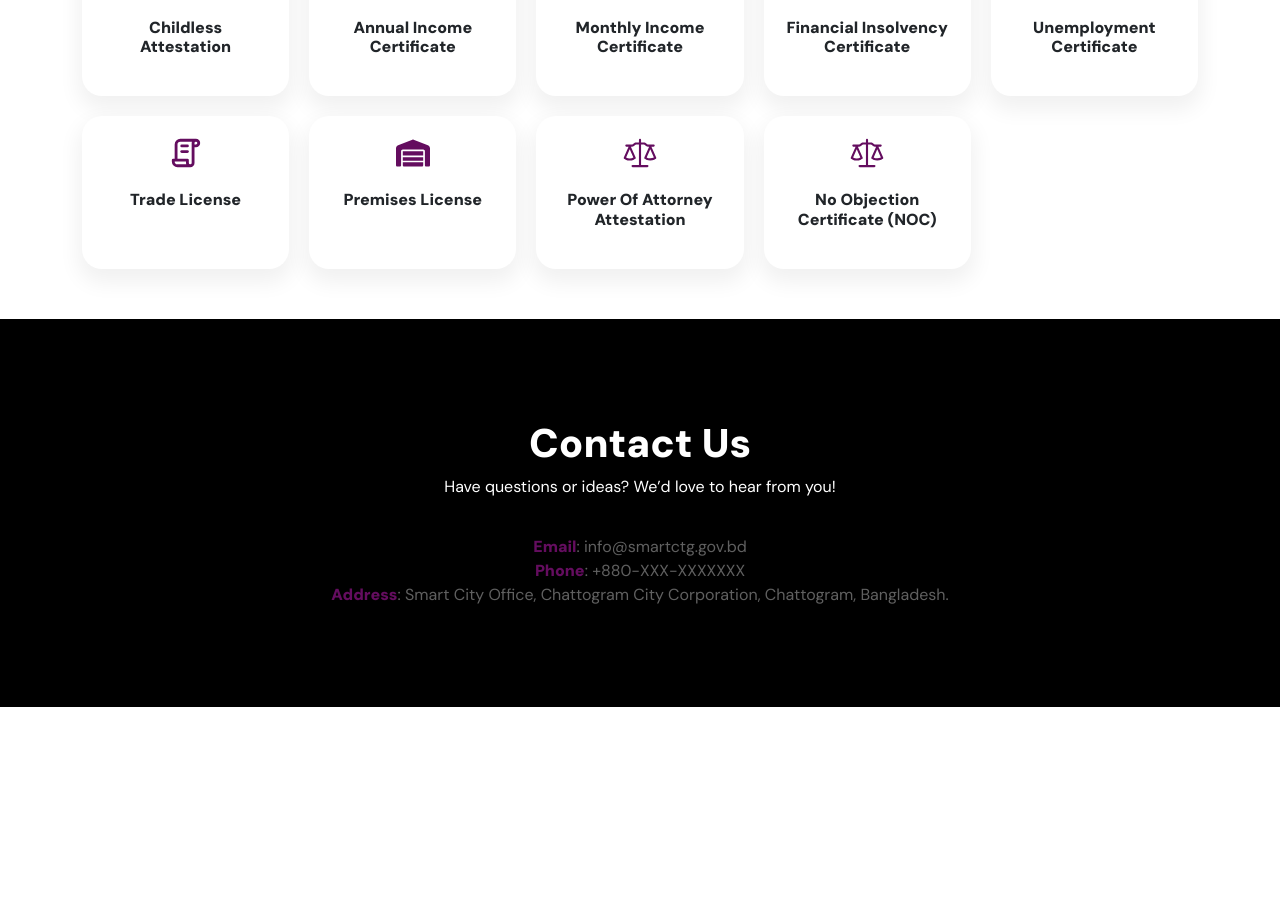
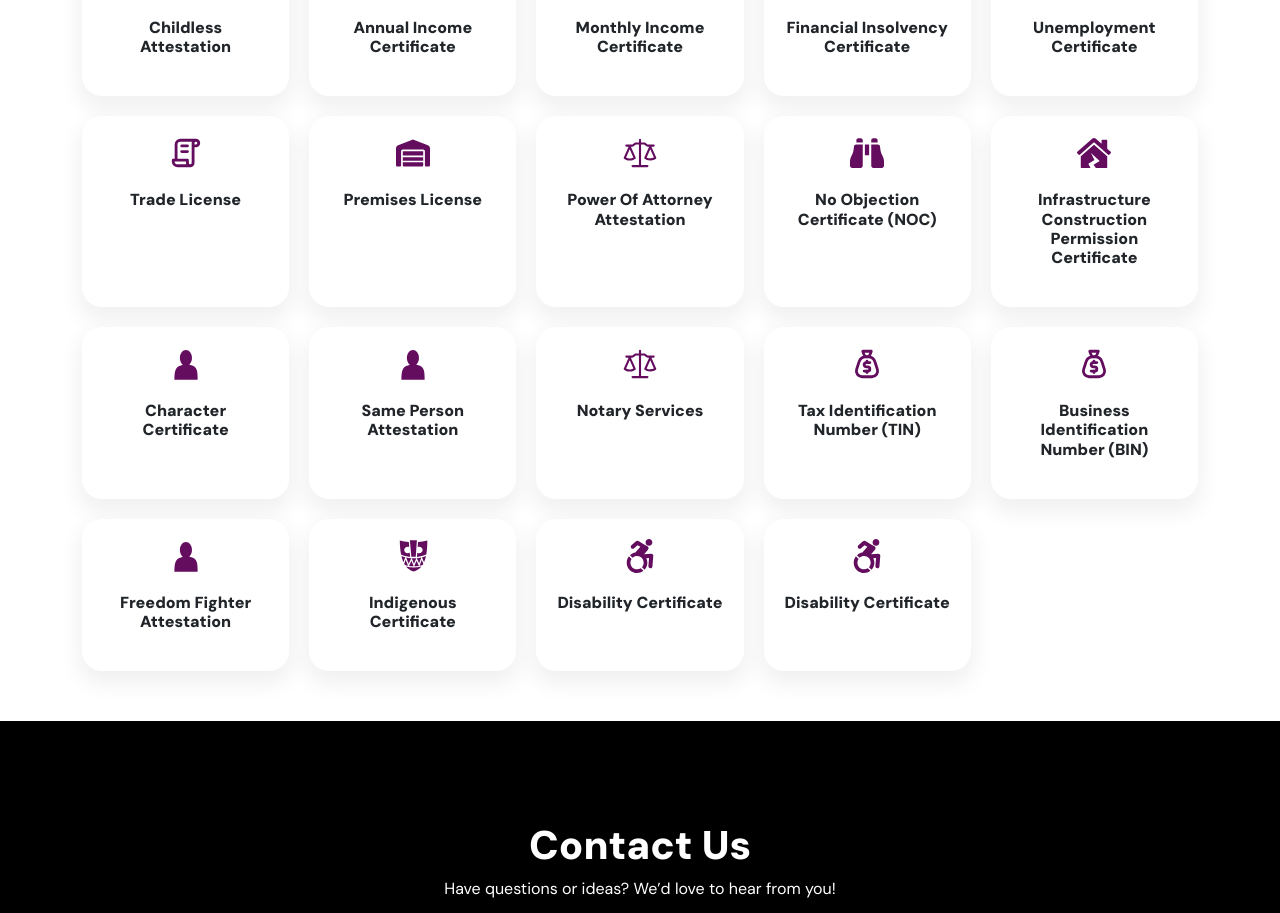
Before and after one commit to Maptaul/Shapla_OSS, a Next.js app: page /e-services in a window 1280 px wide. Shown: the part 1275-2188 px from the top of the page. Before the commit the page ends 1982 px from the top, so only its background shows below. Built offline with nearby package versions, Linux system fonts and the light colour scheme.

Commit message:
ward add

```diff
--- a/src/constants/e-services.tsx
+++ b/src/constants/e-services.tsx
@@ -1,12 +1,28 @@
-import { FaFileAlt, FaCreditCard, FaMoneyCheckAlt } from "react-icons/fa";
-import { FaFileInvoiceDollar, FaIdCard, FaWarehouse } from "react-icons/fa6";
-import { GiBigDiamondRing } from "react-icons/gi";
+import {
+  FaFileAlt,
+  FaCreditCard,
+  FaMoneyCheckAlt,
+  FaHouseDamage,
+} from "react-icons/fa";
+import {
+  FaAccessibleIcon,
+  FaBinoculars,
+  FaFileInvoiceDollar,
+  FaIdCard,
+  FaWarehouse,
+} from "react-icons/fa6";
+import { GiBigDiamondRing, GiCharacter, GiTribalMask } from "react-icons/gi";
 import { GoLaw } from "react-icons/go";
 import { IoIosPeople } from "react-icons/io";
 import { MdChildCare, MdFamilyRestroom, MdHowToVote } from "react-icons/md";
 import { RiUserSearchLine } from "react-icons/ri";
 import { SiSuckless } from "react-icons/si";
-import { TbBrandGuardian, TbLicense, TbWorldCheck } from "react-icons/tb";
+import {
+  TbBrandGuardian,
+  TbLicense,
+  TbTax,
+  TbWorldCheck,
+} from "react-icons/tb";
 
 export const services = [
   {
@@ -123,6 +139,46 @@ export const services = [
   },
   {
     title: " No Objection Certificate (NOC) ",
+    icon: <FaBinoculars className="icon" />,
+  },
+  {
+    title: "Infrastructure Construction Permission Certificate ",
+    icon: <FaHouseDamage className="icon" />,
+  },
+  {
+    title: " Character Certificate ",
+    icon: <GiCharacter className="icon" />,
+  },
+  {
+    title: "Same Person Attestation",
+    icon: <GiCharacter className="icon" />,
+  },
+  {
+    title: " Notary Services ",
     icon: <GoLaw className="icon" />,
   },
+  {
+    title: "Tax Identification Number (TIN) ",
+    icon: <TbTax className="icon" />,
+  },
+  {
+    title: "Business Identification Number (BIN) ",
+    icon: <TbTax className="icon" />,
+  },
+  {
+    title: "Freedom Fighter Attestation ",
+    icon: <GiCharacter className="icon" />,
+  },
+  {
+    title: " Indigenous Certificate ",
+    icon: <GiTribalMask className="icon" />,
+  },
+  {
+    title: "Disability Certificate ",
+    icon: <FaAccessibleIcon className="icon" />,
+  },
+  {
+    title: "Disability Certificate ",
+    icon: <FaAccessibleIcon className="icon" />,
+  },
 ];
```
